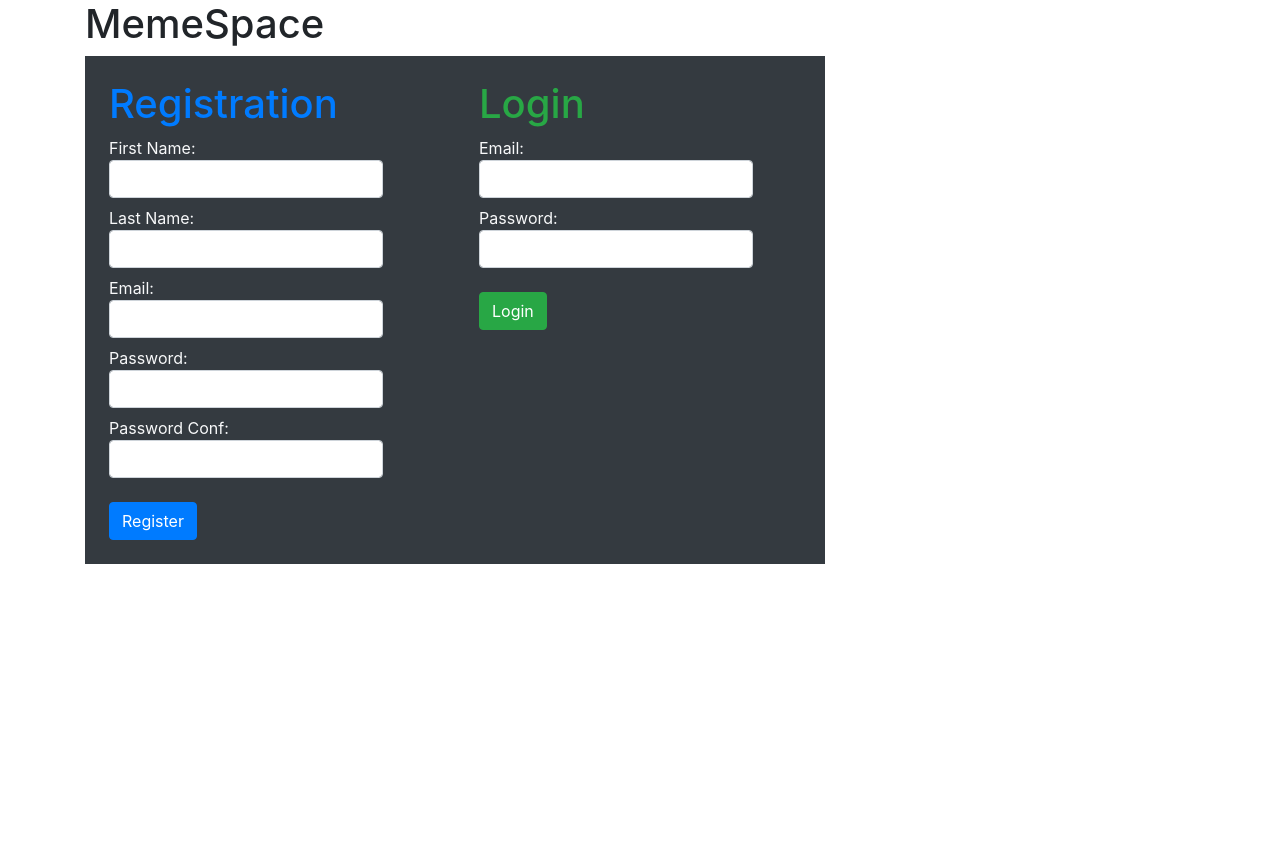
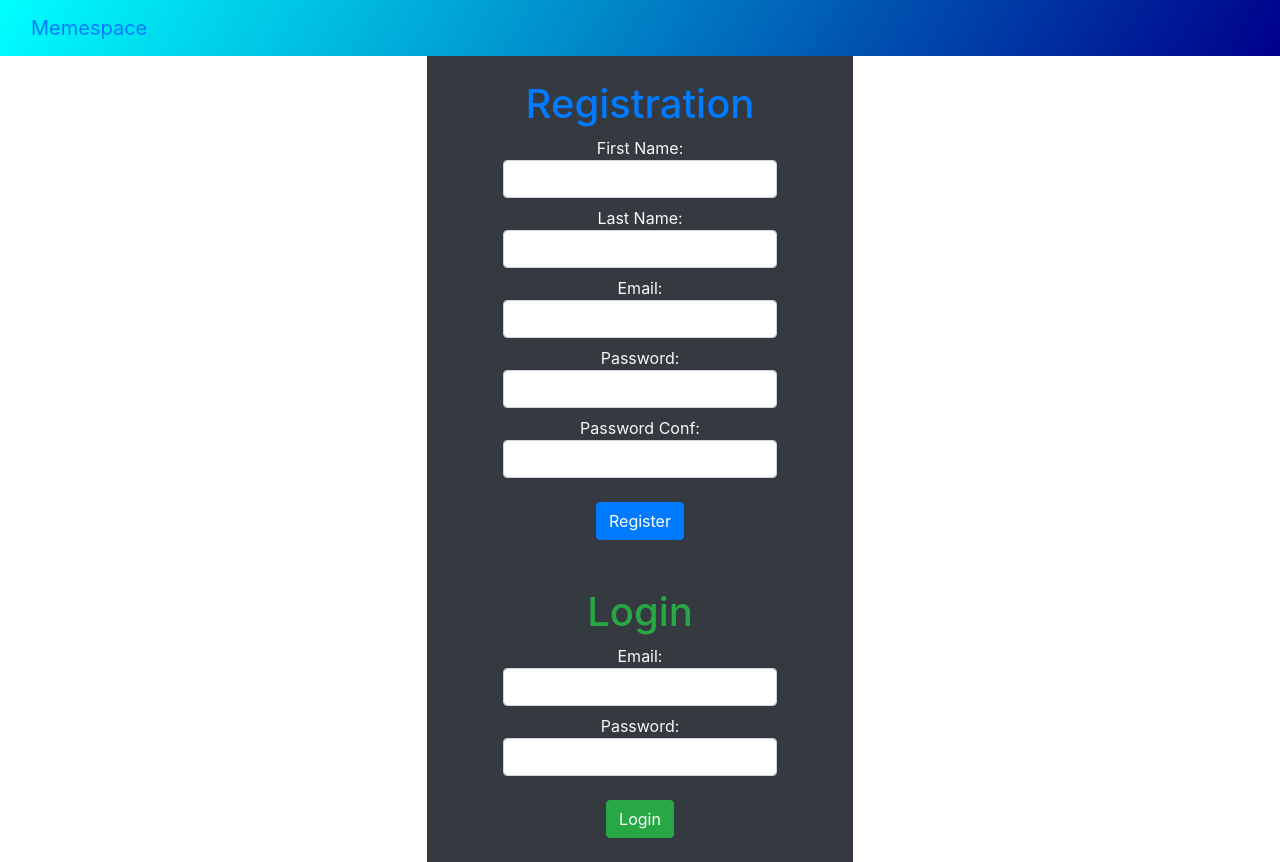
Before and after one commit to Coding-Dojo-MemeSpace/Team_PA_MemeSpace, a Flask app: page / in a window 1280 px wide. Before the commit the page ends 564 px from the top, so only its background shows below. Run offline with Flask 2, Linux system fonts and the light colour scheme; some libraries are stand-ins or nearby versions.

Commit message:
styled the login and reg page to match the other login page and its css

```diff
--- a/flask_app/static/main.css
+++ b/flask_app/static/main.css
@@ -1,5 +1,9 @@
 .navbar-style {
     background: linear-gradient(120deg, cyan, darkblue) !important;
+}
+
+.loginreg-style {
+    color: linear-gradient(120deg, cyan, darkblue) !important;
 }
 
 .button-style {
--- a/flask_app/templates/home_page.html
+++ b/flask_app/templates/home_page.html
@@ -4,15 +4,25 @@
     <meta charset="UTF-8">
     <meta http-equiv="X-UA-Compatible" content="IE=edge">
     <meta name="viewport" content="width=device-width, initial-scale=1.0">
-    <link rel="stylesheet" href="{{ url_for('static',filename='/style.css') }}">
+    <link rel="stylesheet" href="{{ url_for('static',filename='/main.css') }}">
     <link rel="stylesheet" href="https://stackpath.bootstrapcdn.com/bootstrap/4.3.1/css/bootstrap.min.css" integrity="sha384-ggOyR0iXCbMQv3Xipma34MD+dH/1fQ784/j6cY/iJTQUOhcWr7x9JvoRxT2MZw1T" crossorigin="anonymous">
     <title>MemeSpace</title>
 </head>
 <body>
-    <div class="container">
-        <h1>MemeSpace </h1>
-        <div class="login">
-            <form action="/create_user" method="post" class="col-4 p-4 bg-dark text-light">
+    <nav class="navbar navbar-expand-lg bg-light= navbar-style">
+        <div class="container-fluid">
+        <a class="navbar-brand" href="#">Memespace</a>
+        <button class="navbar-toggler" type="button" data-bs-toggle="collapse" data-bs-target="#navbarSupportedContent" aria-controls="navbarSupportedContent" aria-expanded="false" aria-label="Toggle navigation">
+            <span class="navbar-toggler-icon"></span>
+        </button>
+        <div class="collapse navbar-collapse" id="navbarSupportedContent">
+            <ul class="navbar-nav me-auto mb-2 mb-lg-0">
+            </ul>
+        </div>
+        </div>
+    </nav>
+        <div class="login center-form-text center-form-input">
+            <form action="/create_user" method="post" class="col-4 p-4 bg-dark text-light  center-form-text center-form-input">
                 <!----------------------- Validation------------------------------>
                 <!-- validation needs to be in the form or it will display on the side of the html page -->
                 {% with messages = get_flashed_messages(category_filter=["create_user"]) %}    <!-- declare a variable called messages -->
@@ -37,7 +47,7 @@
             </form>
 
             <!-- ---------------------Login--------------------->
-            <form action="/login" method="post" class="col-4 p-4 bg-dark text-light">
+            <form action="/login" method="post" class="col-4 p-4 bg-dark text-light  center-form-text center-form-input">
                 <!----------------------- Validation ----------------------------->
                 {% with messages = get_flashed_messages(category_filter=["login"]) %}    <!-- declare a variable called messages -->
                     {% if messages %}                           <!-- check if there are any messages -->
```
Also changed, not shown: flask_app/templates/login.html (+3 -6 lines).
